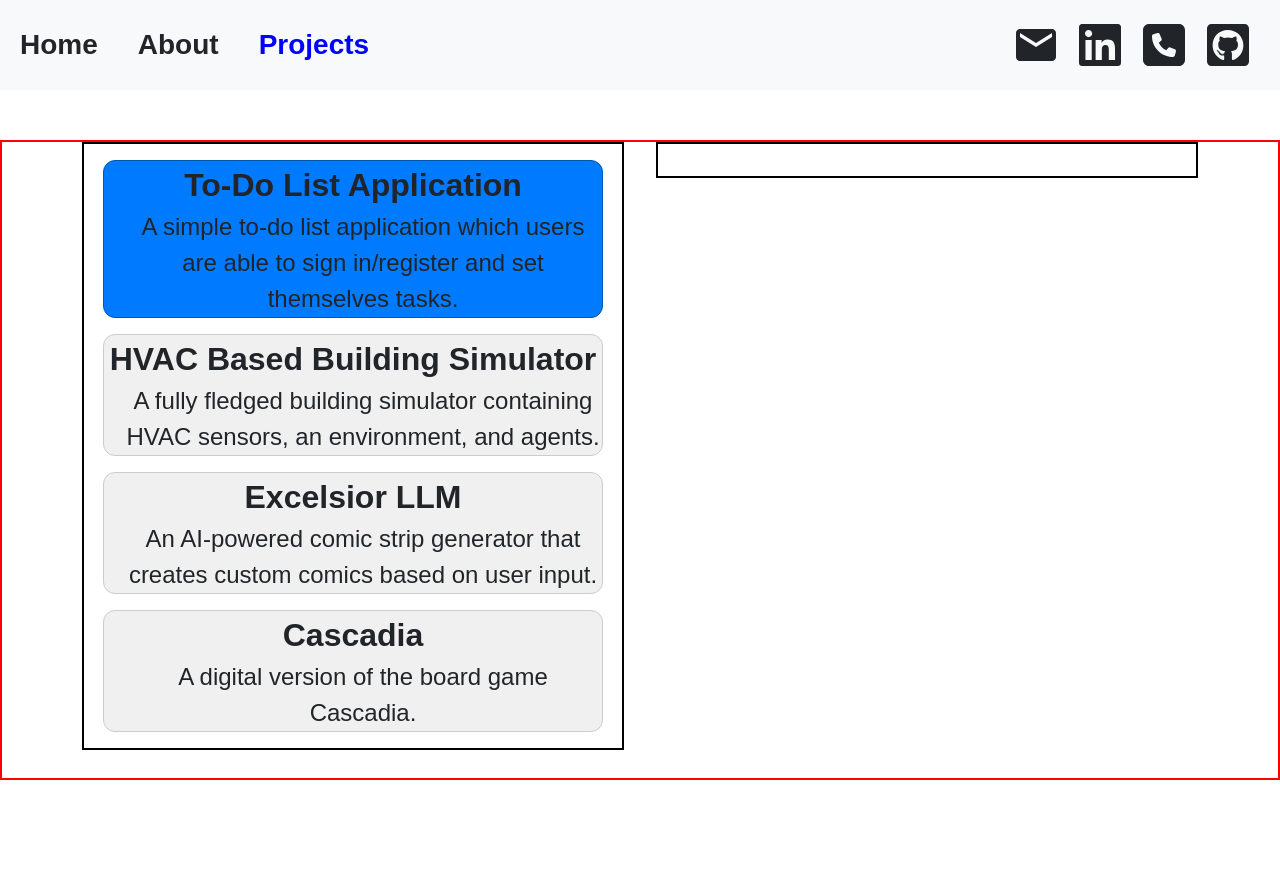
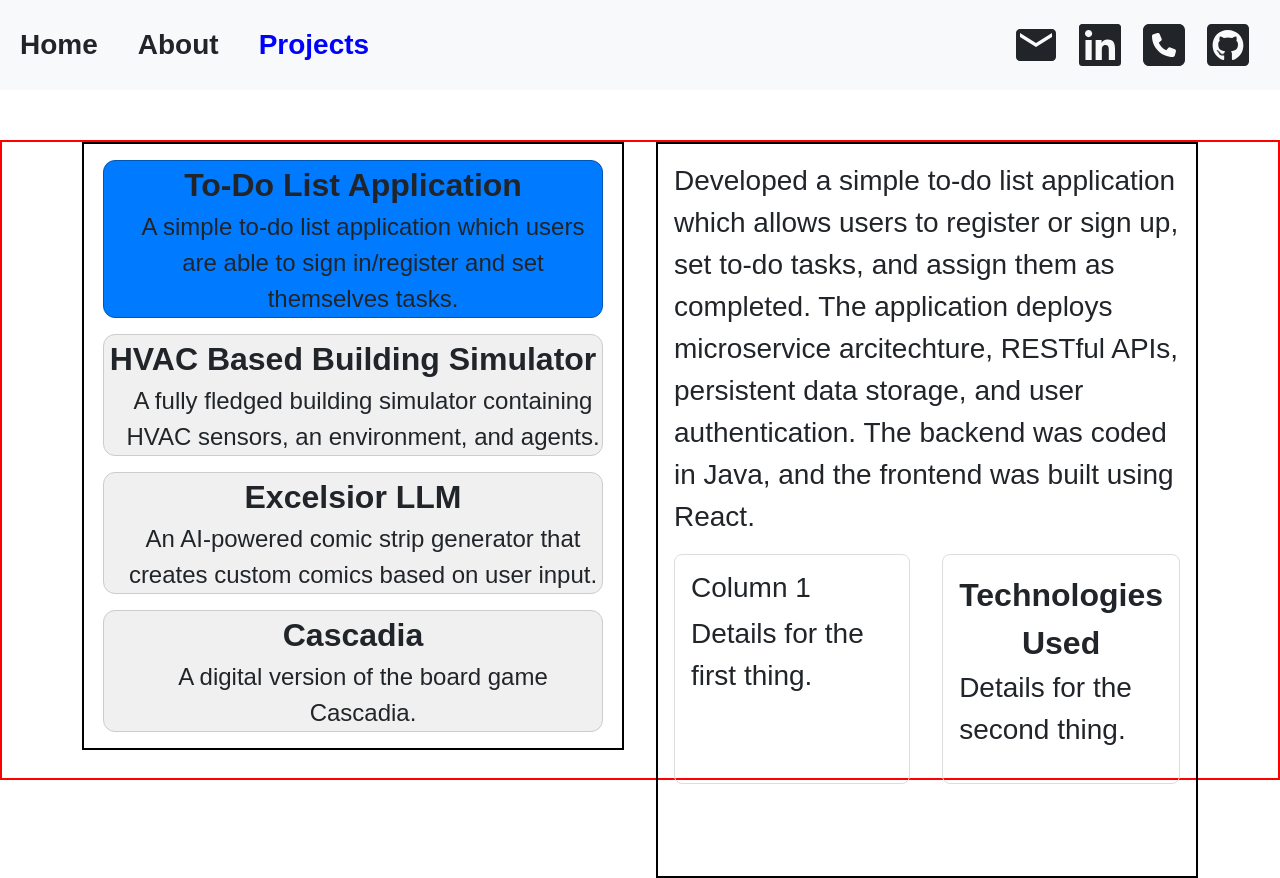
Before and after one commit to handsansanhand/PortfolioWebsite, a React app in the folder portfolio/: page /projectspage in a window 1280 px wide. Both pictures are taken after a click on the element 353 px from the left and 239 px from the top of the page. Before the commit the page ends 800 px from the top, so only its background shows below. Built offline with nearby package versions, Linux system fonts and the light colour scheme; the HTML template or start-up script is replaced by a standard one.

Commit message:
streamlined logo items

```diff
--- a/portfolio/src/components/Aboutpage.jsx
+++ b/portfolio/src/components/Aboutpage.jsx
@@ -1,6 +1,6 @@
 import './Aboutpage.css'
 import Image from 'react-bootstrap/Image';
-
+import LogoItem from './Logoitem';
 /*
 1) About me section
 
@@ -26,67 +26,24 @@ function Aboutpage() {
            <div className="rightSection">
                 <div className="rightSectionTitle">Skills</div>
                  <div className="containerTitle">Programming Languages</div>
-                    <div className="skill-container">
-                         <div className="logo-item">
-                            <Image className="logoImage" src="c.png" alt="C Logo" />
-                            <div className="logo-label">C</div>
-                        </div>
-                        <div className="logo-item">
-                            <Image className="logoImage" src="ISO_C++_Logo.svg.png" alt="C++ Logo" />
-                            <div className="logo-label">C++</div>
-                        </div>
-                        <div className="logo-item">
-                            <Image className="logoImage" src="Java_programming_language_logo.svg.png" alt="Java Logo" />
-                            <div className="logo-label">Java</div>
-                        </div>
-                        <div className="logo-item">
-                            <Image className="logoImage" src="Sql_data_base_with_logo.svg.png" alt="SQL Logo" />
-                            <div className="logo-label">SQL</div>
-                        </div>
-                        <div className="logo-item">
-                            <Image className="logoImage" src="scala.png" alt="Scala Logo" />
-                            <div className="logo-label">Scala</div>
-                        </div>
-                        <div className="logo-item">
-                            <Image className="logoImage" src="Python-logo-notext.svg.png" alt="Python Logo" />
-                            <div className="logo-label">Python</div>
-                        </div>
-                        <div className="logo-item">
-                            <Image className="logoImage" src="JavaScript-Logo-300x169.png" alt="JS Logo" />
-                            <div className="logo-label">JavaScript</div>
-                        </div>
-
-            </div>
+                   <div className="skill-container">
+                        <LogoItem src="c.png" alt="C Logo" label="C" />
+                        <LogoItem src="ISO_C++_Logo.svg.png" alt="C++ Logo" label="C++" />
+                        <LogoItem src="Java_programming_language_logo.svg.png" alt="Java Logo" label="Java" />
+                        <LogoItem src="Sql_data_base_with_logo.svg.png" alt="SQL Logo" label="SQL" />
+                        <LogoItem src="scala.png" alt="Scala Logo" label="Scala" />
+                        <LogoItem src="Python-logo-notext.svg.png" alt="Python Logo" label="Python" />
+                        <LogoItem src="JavaScript-Logo-300x169.png" alt="JavaScript Logo" label="JavaScript" />
+                    </div>
             <div className="containerTitle">Technologies</div>
             <div className="skill-container">
-                <div className="logo-item">
-                            <Image className="logoImage" src="github.png" alt="Git Logo" />
-                            <div className="logo-label">GitHub</div>
-                </div>
-                 <div className="logo-item">
-                            <Image className="logoImage" src="docker.png" alt="Docker Logo" />
-                            <div className="logo-label">Docker</div>
-                </div>
-                 <div className="logo-item">
-                            <Image className="logoImage" src="kubernetes.png" alt="Kubernetes Logo" />
-                            <div className="logo-label">Kubernetes</div>
-                </div>
-                 <div className="logo-item">
-                            <Image className="logoImage" src="maven.png" alt="Git Logo" />
-                            <div className="logo-label">Maven</div>
-                </div>
-                <div className="logo-item">
-                            <Image className="logoImage" src="springboot.png" alt="Git Logo" />
-                            <div className="logo-label">SpringBoot</div>
-                </div>
-                 <div className="logo-item">
-                            <Image className="logoImage" src="postgresql.png" alt="Git Logo" />
-                            <div className="logo-label">PostgreSQL</div>
-                </div>
-                <div className="logo-item">
-                            <Image className="logoImage" src="react.png" alt="Git Logo" />
-                            <div className="logo-label">React</div>
-                </div>
+                        <LogoItem src="github.png" alt="GitHub Logo" label="GitHub" />
+                        <LogoItem src="docker.png" alt="Docker Logo" label="Docker" />
+                        <LogoItem src="kubernetes.png" alt="Kubernetes Logo" label="Kubernetes" />
+                        <LogoItem src="maven.png" alt="Maven Logo" label="Maven" />
+                        <LogoItem src="springboot.png" alt="SpringBoot Logo" label="SpringBoot" />
+                        <LogoItem src="postgresql.png" alt="PostgreSQL Logo" label="PostgreSQL" />
+                        <LogoItem src="react.png" alt="React Logo" label="React" />
             </div>
 
             <div className="containerTitle">Other Skills</div>
--- /dev/null
+++ b/portfolio/src/components/Logoitem.jsx
@@ -0,0 +1,13 @@
+import Image from 'react-bootstrap/Image';
+import './Aboutpage.css';
+
+function LogoItem({ src, alt, label }) {
+  return (
+    <div className="logo-item">
+      {src && <Image className="logoImage" src={src} alt={alt} />}
+      <div className="logo-label">{label}</div>
+    </div>
+  );
+}
+
+export default LogoItem;
--- a/portfolio/src/components/Projectdetails.css
+++ b/portfolio/src/components/Projectdetails.css
@@ -0,0 +1,27 @@
+.projectDetails{
+    height: 700px;
+    font-size: 28px;
+}
+.bottomContainer {
+  display: flex;
+  gap: 2rem;
+  margin-top: 1rem;
+}
+
+.bottomColumn {
+  flex: 1;
+  border: 1px solid #ddd;
+  padding: 1rem;
+  border-radius: 8px;
+}
+.technologiesUsed {
+  flex: 1;
+  border: 1px solid #ddd;
+  padding: 1rem;
+  border-radius: 8px;
+}
+.technologiesUsedTitle {
+ font-weight: 700;
+ font-size: 32px;
+ text-align: center;
+}
--- a/portfolio/src/components/Projectdetails.jsx
+++ b/portfolio/src/components/Projectdetails.jsx
@@ -1,18 +1,41 @@
+import './Projectdetails.css';
 
+function Projectdetails({ selectedProject }) {
+  const projectDetails1 = [
+    'Developed a simple to-do list application which allows users to register or sign up, set to-do tasks, and assign them as completed. The application deploys microservice arcitechture, RESTful APIs, persistent data storage, and user authentication. The backend was coded in Java, and the frontend was built using React.',
+    'Details for HVAC Based Building Simulator...',
+    'Details for Excelsior LLM...',
+    'Details for Cascadia...'
+  ];
+   const gitHubLink = [
+    'https://github.com/handsansanhand/ToDoList',
+    'Details for HVAC Based Building Simulator...',
+    'Details for Excelsior LLM...',
+    'Details for Cascadia...'
+  ];
 
+  return (
+    <div className="projectDetails">
+      {selectedProject !== null ? (
+            <div>
+                {projectDetails1[selectedProject]}
 
-import { useNavigate, useLocation } from 'react-router-dom';
-import { useState } from 'react';
-import './Projectdetails.css'
+  <div className="bottomContainer">
+    <div className="bottomColumn">
+      <h3>Column 1</h3>
+      <p>Details for the first thing.</p>
+    </div>
+    <div className="technologiesUsed">
+      <div className="technologiesUsedTitle">Technologies Used</div>
+      <p>Details for the second thing.</p>
+    </div>
+  </div>
+            </div>
+      ) : (
+        <div>Select a project to see details</div>
+      )}
+    </div>
+  );
+}
 
-
-//a list containing all the projects
-function Projectdetails() {
-return (
-    <>
-
-    </>
-
-    );
-}
 export default Projectdetails;
--- a/portfolio/src/components/Projectlist.jsx
+++ b/portfolio/src/components/Projectlist.jsx
@@ -6,8 +6,8 @@ import './Projectspage.css'
 
 
 //a list containing all the projects
-function Projectlist() {
-      const [selectedProject, setSelectedProject] = useState(null);
+function Projectlist({selectedProject, setSelectedProject}) {
+
       const projects = [
     'To-Do List Application',
     'HVAC Based Building Simulator',
--- a/portfolio/src/components/Projectspage.jsx
+++ b/portfolio/src/components/Projectspage.jsx
@@ -3,17 +3,22 @@ import { useNavigate, useLocation } from 'react-router-dom';
 import './Projectlist.css'
 import Projectlist from './Projectlist';
 import Projectdetails from './Projectdetails';
+import { useState } from 'react';
+
 function Projectspage() {
-          const navigate = useNavigate();
+          const [selectedProject, setSelectedProject] = useState(null);
 return (
     <>
      <div className="projectsContainer">
         <div className="projectListSection">
-             <Projectlist />
+             <Projectlist
+                    selectedProject={selectedProject}
+                    setSelectedProject={setSelectedProject}
+             />
         </div>
 
         <div className="projectDetailsSection">
-            <Projectdetails />
+            <Projectdetails selectedProject={selectedProject} />
         </div>
      </div>
 
```
